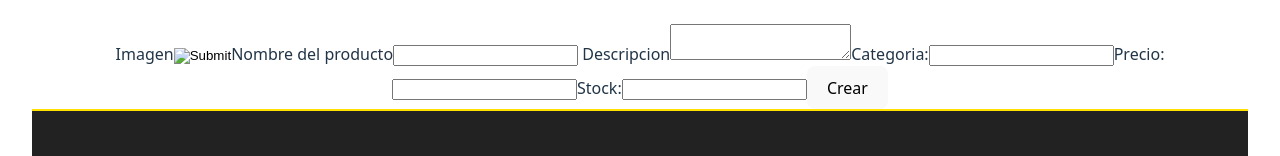
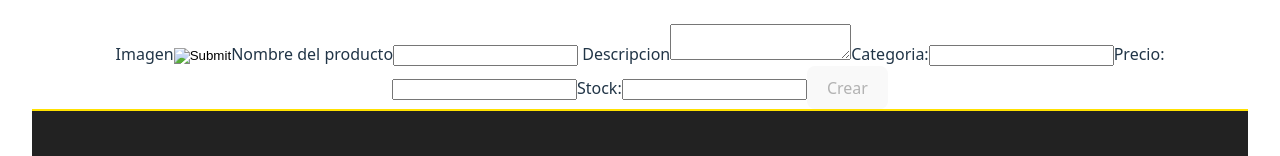
Before and after one commit to brunofernandez87/Eccomerce-Frontend, a React (Vite) app: page /create in a window 1280 px wide. Shown: the part 382-538 px from the top of the page. Built offline with nearby package versions, Linux system fonts and the light colour scheme.

Commit message:
verificacion de campos

```diff
--- a/src/components/createProduct.tsx
+++ b/src/components/createProduct.tsx
@@ -1,7 +1,17 @@
+import { useState } from "react";
 import { useNavigate } from "react-router-dom";
 
 export default function CreateProduct() {
   const navigate = useNavigate();
+  const [name, setname] = useState("");
+  const [category, setcategory] = useState("");
+  const [price, setprice] = useState("");
+  const [stock, setstock] = useState("");
+  const visibility =
+    name.trim() !== "" &&
+    category.trim() !== "" &&
+    price.trim() !== "" &&
+    stock !== "";
   function handleClick() {
     alert("¡¡¡Producto Creado!!!");
     navigate("/");
@@ -13,20 +23,37 @@ export default function CreateProduct() {
         <label htmlFor="image"> Imagen</label>
         <input type="image" name="image"></input>
         <label htmlFor="name">Nombre del producto</label>
-        <input type="text" name="name" required></input>
+        <input
+          type="text"
+          name="name"
+          value={name}
+          onChange={(e) => setname(e.target.value)}
+        ></input>
         <label htmlFor="description"> Descripcion</label>
         <textarea name="description"></textarea>
         <label htmlFor="category">Categoria:</label>
         <input
           type="text"
           name="category"
-          /* cambiar por un select de categorias */ required
+          /* cambiar por un select de categorias */
+          value={category}
+          onChange={(e) => setcategory(e.target.value)}
         ></input>
         <label htmlFor="price">Precio:</label>
-        <input type="number" name="price" required></input>
+        <input
+          type="number"
+          name="price"
+          value={price}
+          onChange={(e) => setprice(e.target.value)}
+        ></input>
         <label htmlFor="stock">Stock:</label>
-        <input type="number" name="stock" required></input>
-        <button type="button" onClick={handleClick}>
+        <input
+          type="number"
+          name="stock"
+          value={stock}
+          onChange={(e) => setstock(e.target.value)}
+        ></input>
+        <button type="button" onClick={handleClick} disabled={!visibility}>
           Crear
         </button>
       </form>
```
